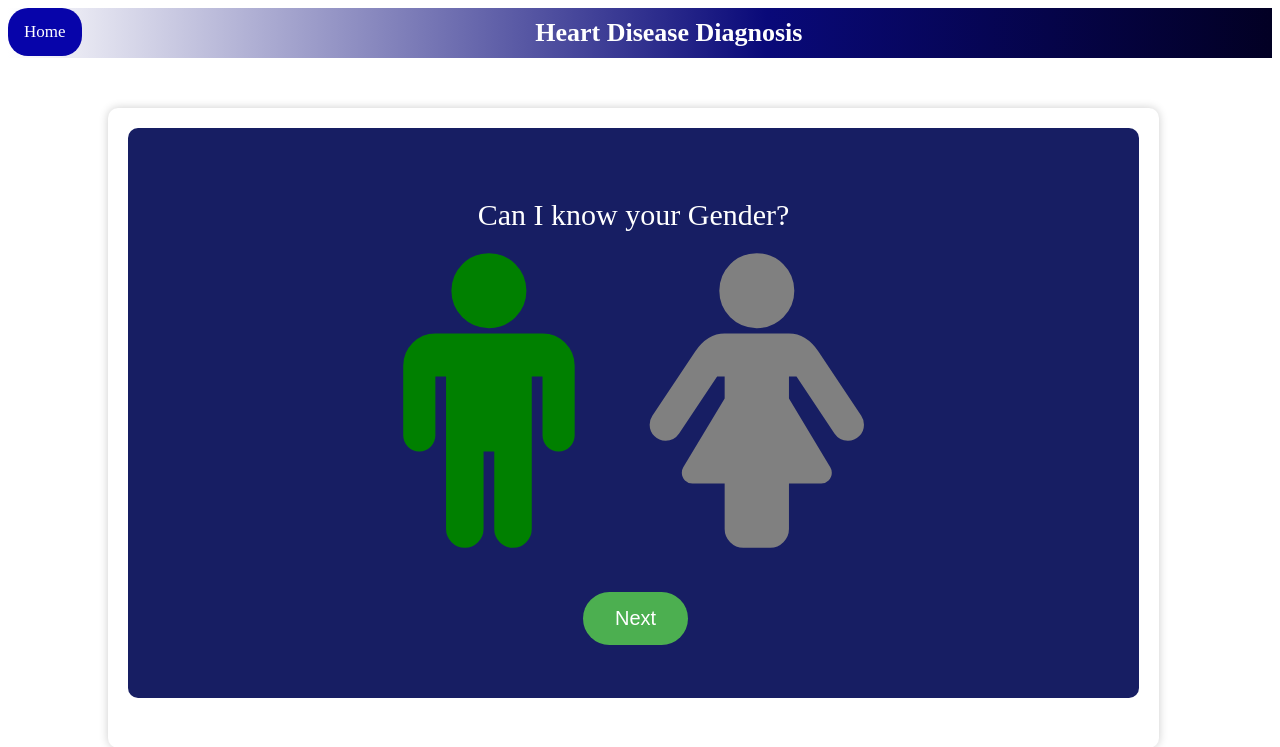
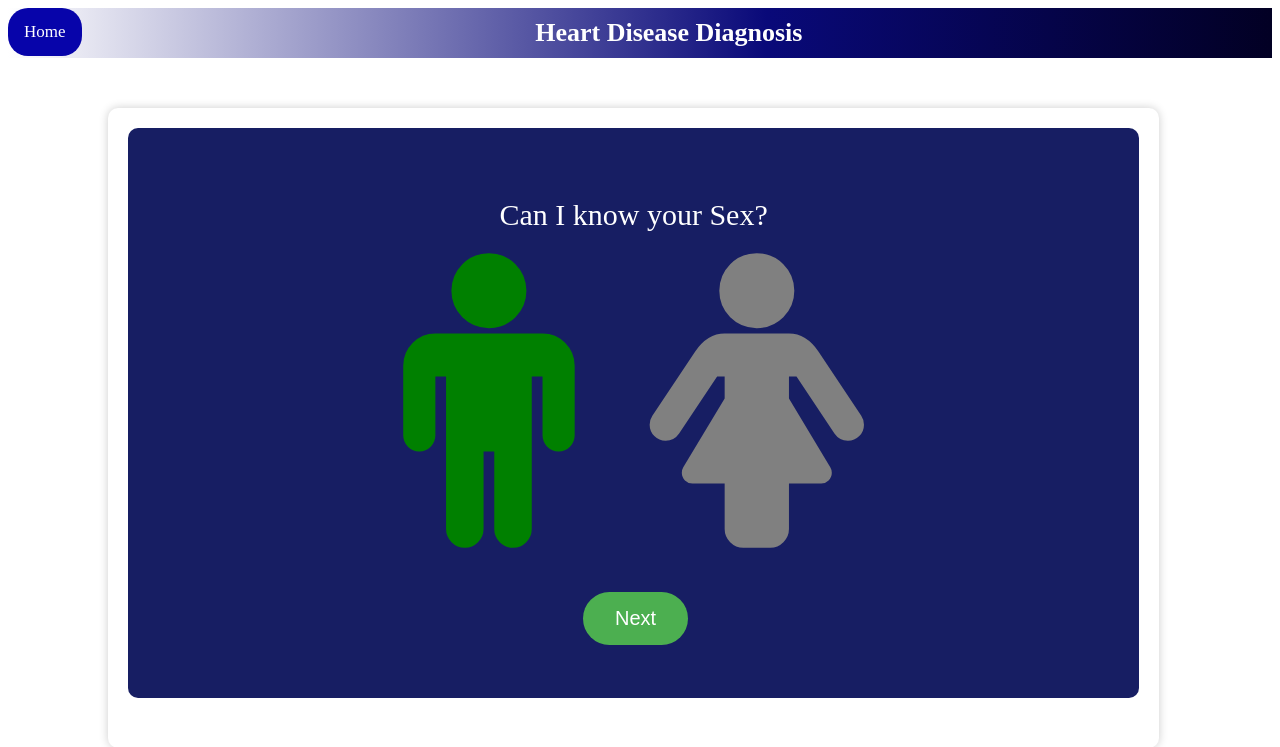
Before and after one commit to neelkantnewra/Heart-Disease-Diagnosis, a Flask app: page /heart-disease-predictor in a window 1280 px wide, after a click on "Next". Shown: the top 747 px of the page. Run offline with Flask 2, Linux system fonts and the light colour scheme; parts of the project's set-up code (start-up, migrations or seed data) failed here and were passed over.

Commit message:
changed gender to sex

```diff
--- a/templates/heart_disease.html
+++ b/templates/heart_disease.html
@@ -50,7 +50,7 @@
             <div class="main-frame" id="div2" style="display:none">
                 <div class="sub-frame">
                     <div class="question-gender">
-                        <div class="question">Can I know your Gender?</div>
+                        <div class="question">Can I know your Sex?</div>
                         <div class="option">
                             <label for="male">
                                 <input type="radio" name="gender" id="male" value="1" checked> <i
--- a/templates/result.html
+++ b/templates/result.html
@@ -29,7 +29,7 @@
                 </tr>
 
                 <tr>
-                    <td>Can I know your Gender?</td>
+                    <td>Can I know your Sex?</td>
                     <td>
 
                         {% if results.gender == '0' %}
```
